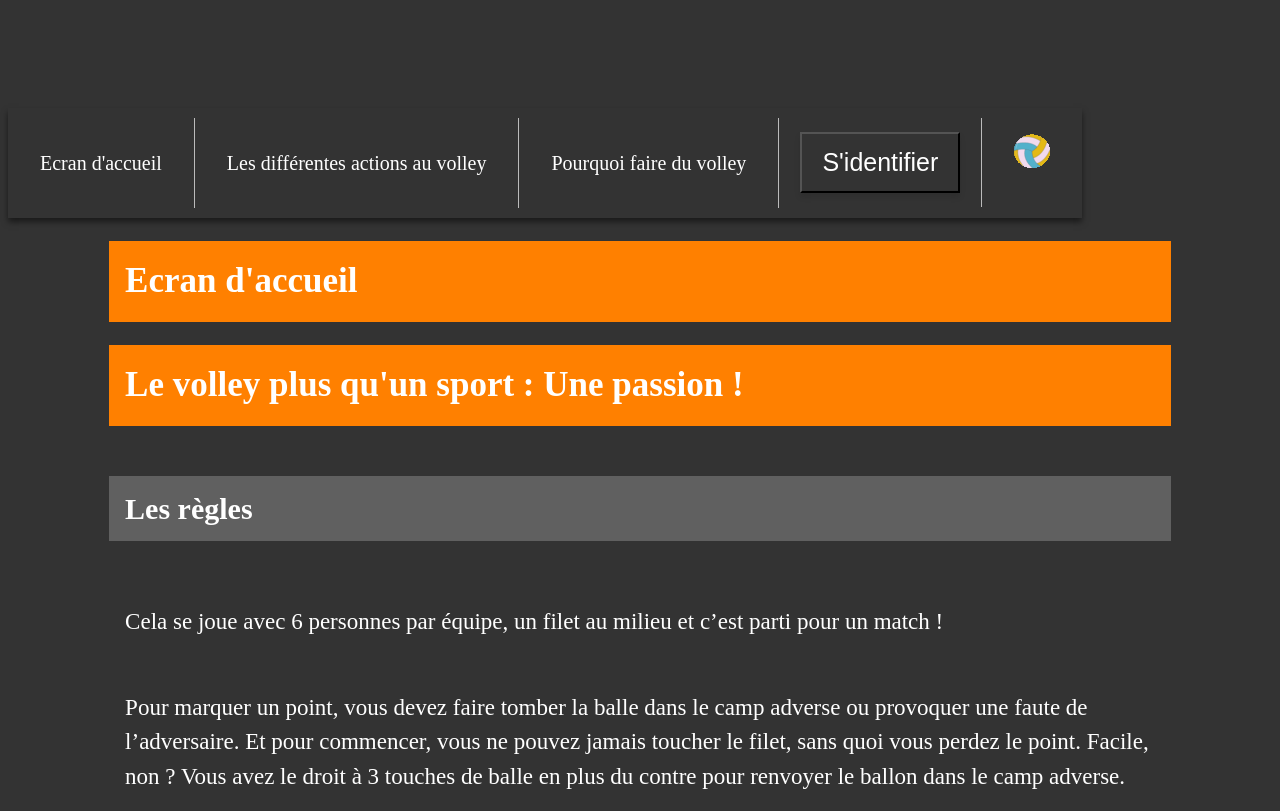
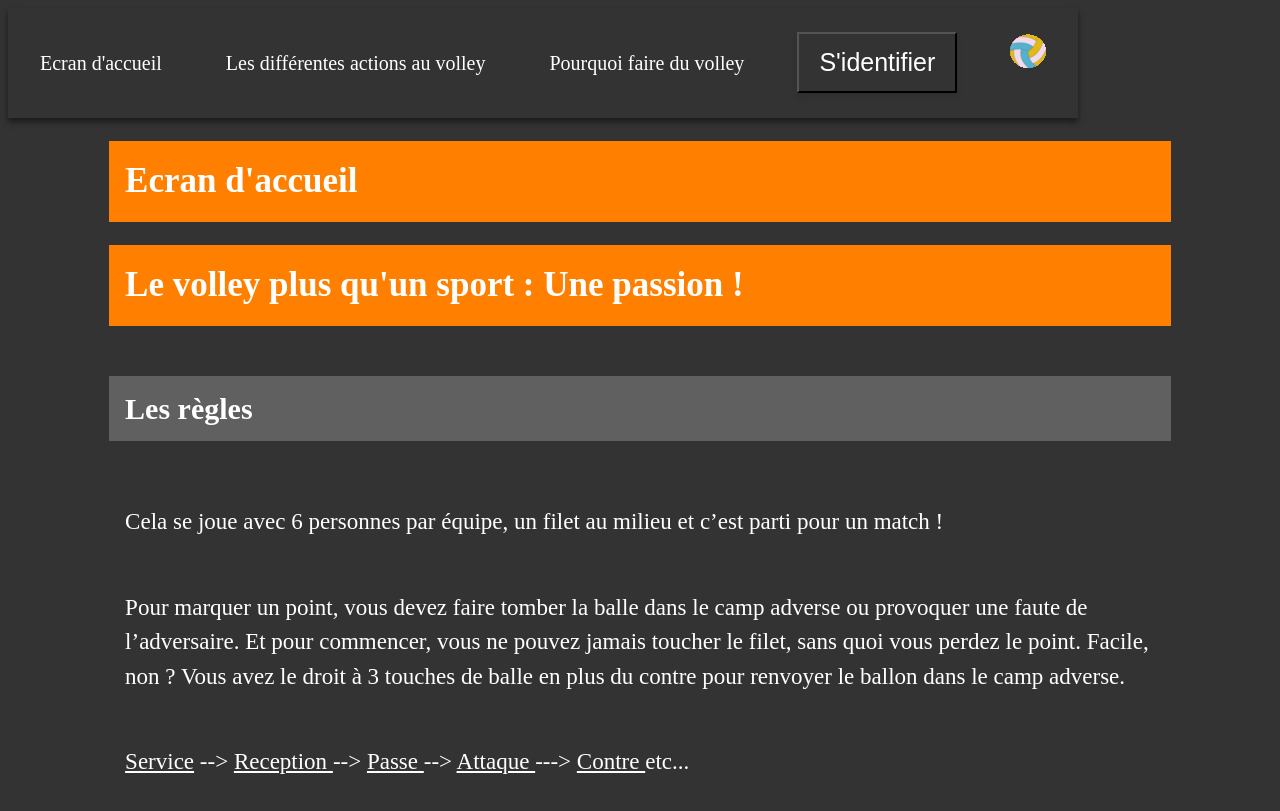
Before and after one commit to RMatteo0/Among, a plain HTML site: page index.html in a window 1280 px wide. Shown: the top 811 px of the page. Drawn offline with Linux system fonts and the light colour scheme.

Commit message:
Description des modifications

```diff
--- a/css/style.css
+++ b/css/style.css
@@ -12,6 +12,10 @@ nav ul {
   right: 0;
   padding-top: 10px;                      /*Je défini la hauteur de ma barre de navigation */
   padding-bottom: 10px;                   /*Je défini la largeur de ma barre de navigation */
+  display: flex;
+  flex-wrap: wrap;
+  justify-content: space-around;
+}
 }
 
 /* Met les balise li contenu dans la balise nav à gauche */
@@ -56,7 +60,6 @@ button:hover {
 
 body {
   background-color: #333333;
-  padding-top: 100px; /* Sert à éviter que du texte se retrouve en desous de la barre de navigation*/
 }
 
 body p{
```
